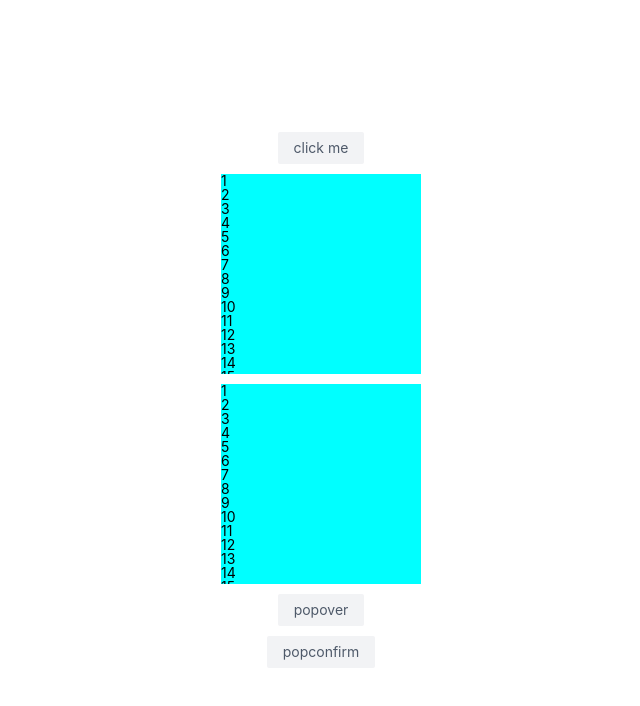
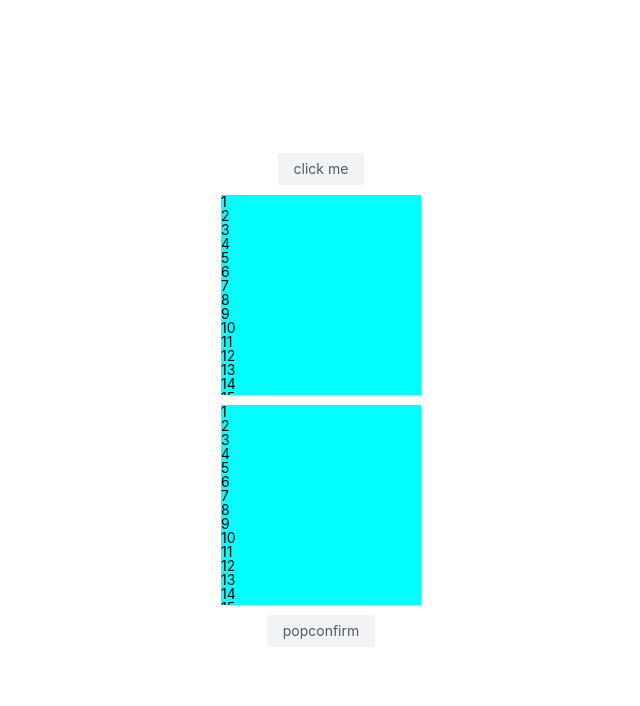
Before and after one commit to mahathir444/yc-ui, a Vue app: page /#/main in a window 1280 px wide. Shown: the top 706 px of the page, without its empty margins (319-959 px from the left). Built offline with nearby package versions, Linux system fonts and the light colour scheme.

Commit message:
[fix]解决警告

```diff
--- a/src/views/test.vue
+++ b/src/views/test.vue
@@ -25,25 +25,14 @@
     </yc-scrollbar>
 
     <div>
-      <yc-popover trigger="click" position="bottom">
-        <a-button>popover</a-button>
-        <template #content>
-          <div class="popover-content">
-            <a-empty />
-          </div>
-        </template>
-      </yc-popover>
-    </div>
-
-    <div>
-      <yc-popover
+      <yc-popconfirm
         trigger="click"
         position="bottom"
         type="success"
         content="这是一个测试"
       >
         <a-button>popconfirm</a-button>
-      </yc-popover>
+      </yc-popconfirm>
     </div>
   </div>
 </template>
```
Also changed, not shown: src/packages/Dropdown/index.vue (added, +10 -0 lines), src/packages/Dropdown/index.ts (added).
